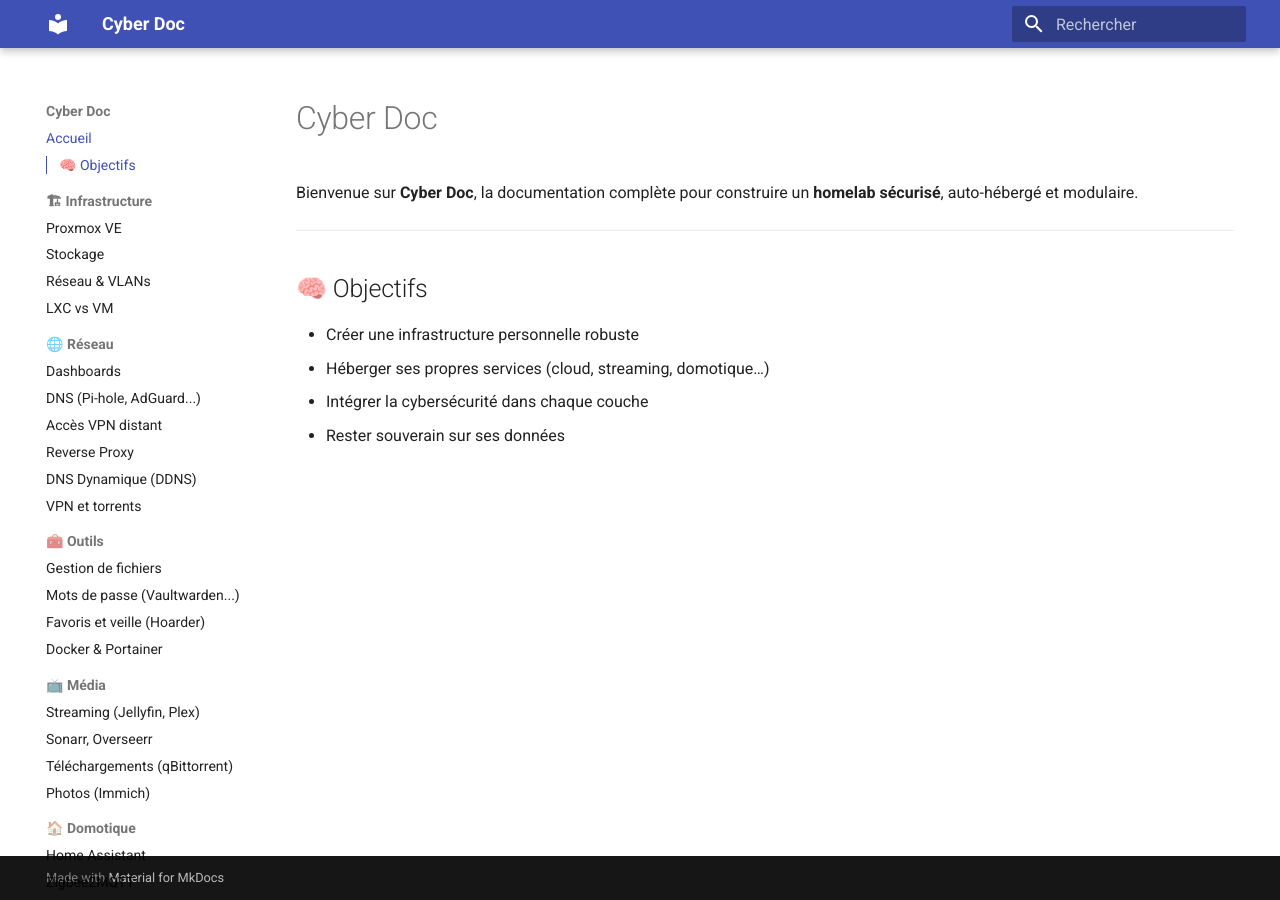
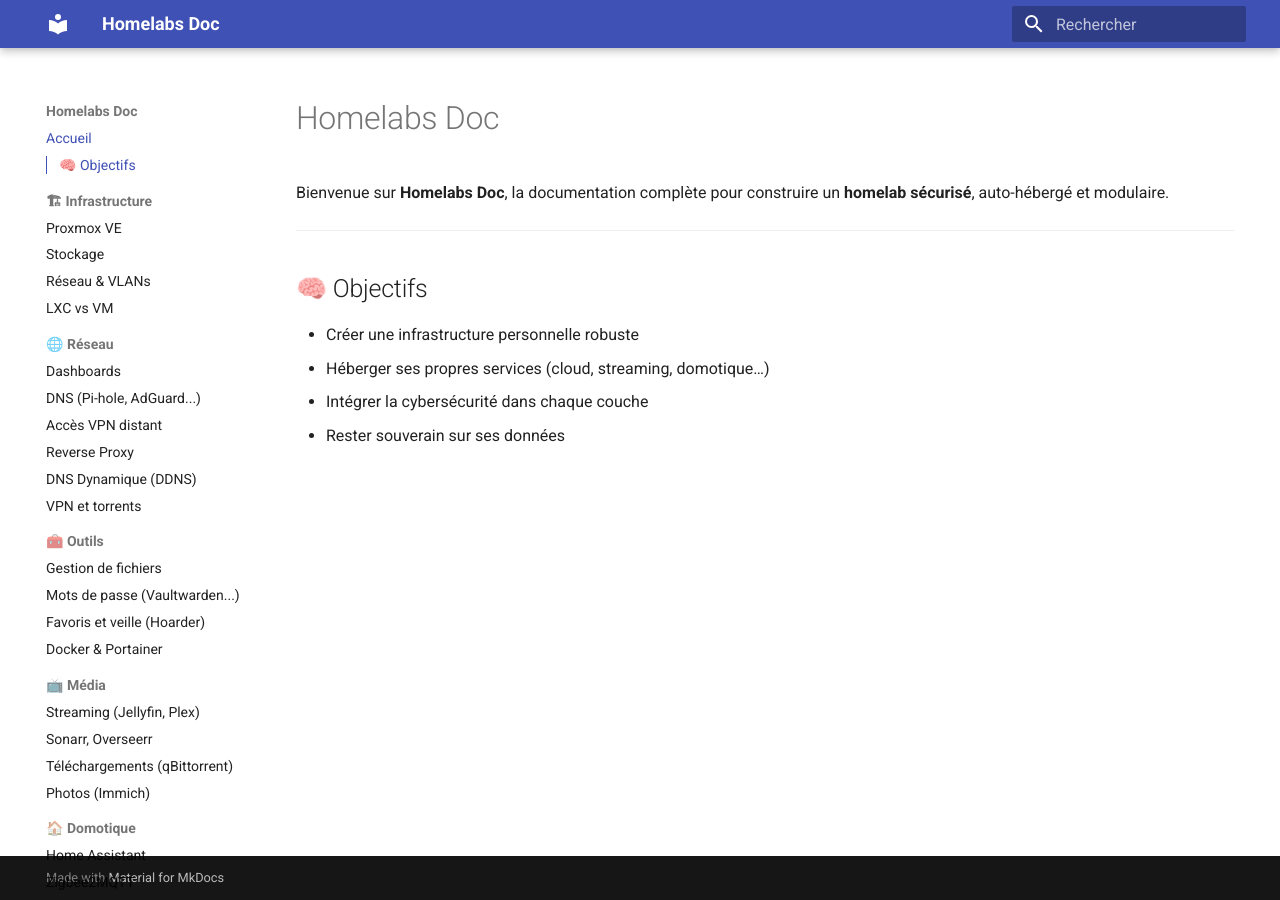
Before and after one commit to krhsaay/homelab-docs, an MkDocs documentation site: the page built from docs/index.md, in a window 1280 px wide. Built offline with MkDocs 1.6.1 and Material for MkDocs 9.7.7, drawn with Linux system fonts in a browser that asks for light colours.

Commit message:
Rename Cyber Doc to Homelabs Doc

```diff
--- a/docs/index.md
+++ b/docs/index.md
@@ -1,6 +1,6 @@
-# Cyber Doc
+# Homelabs Doc
 
-Bienvenue sur **Cyber Doc**, la documentation complète pour construire un **homelab sécurisé**, auto-hébergé et modulaire.
+Bienvenue sur **Homelabs Doc**, la documentation complète pour construire un **homelab sécurisé**, auto-hébergé et modulaire.
 
 ---
 
--- a/mkdocs.yml
+++ b/mkdocs.yml
@@ -1,4 +1,4 @@
-site_name: Cyber Doc
+site_name: Homelabs Doc
 site_description: Documentation pour construire un homelab sécurisé et complet
 site_author: krhsaay
 theme:
```
